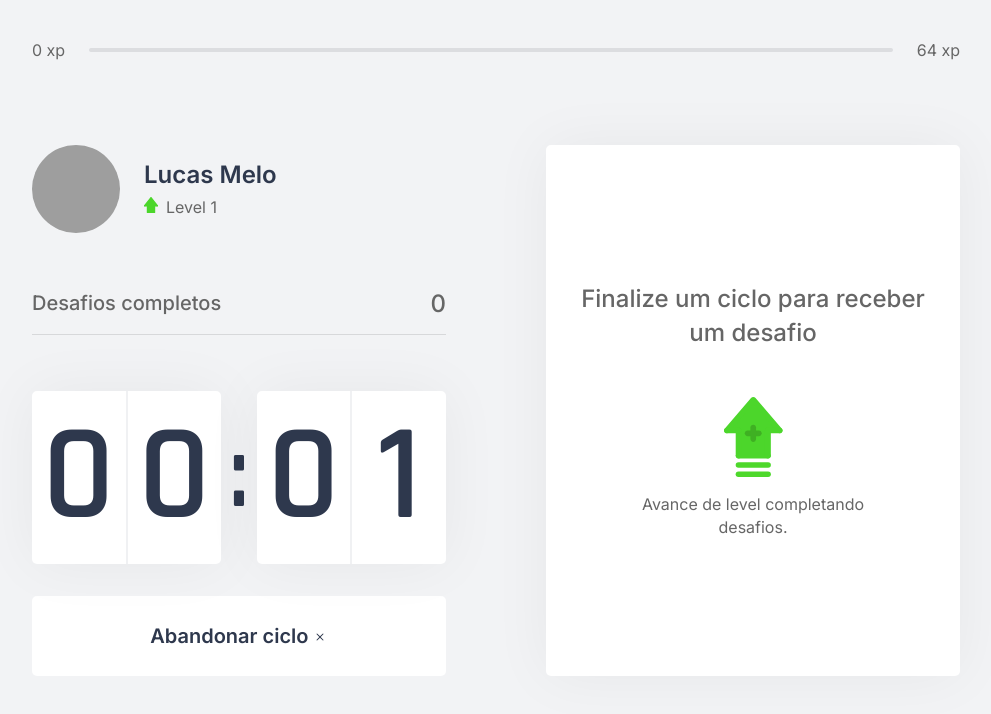
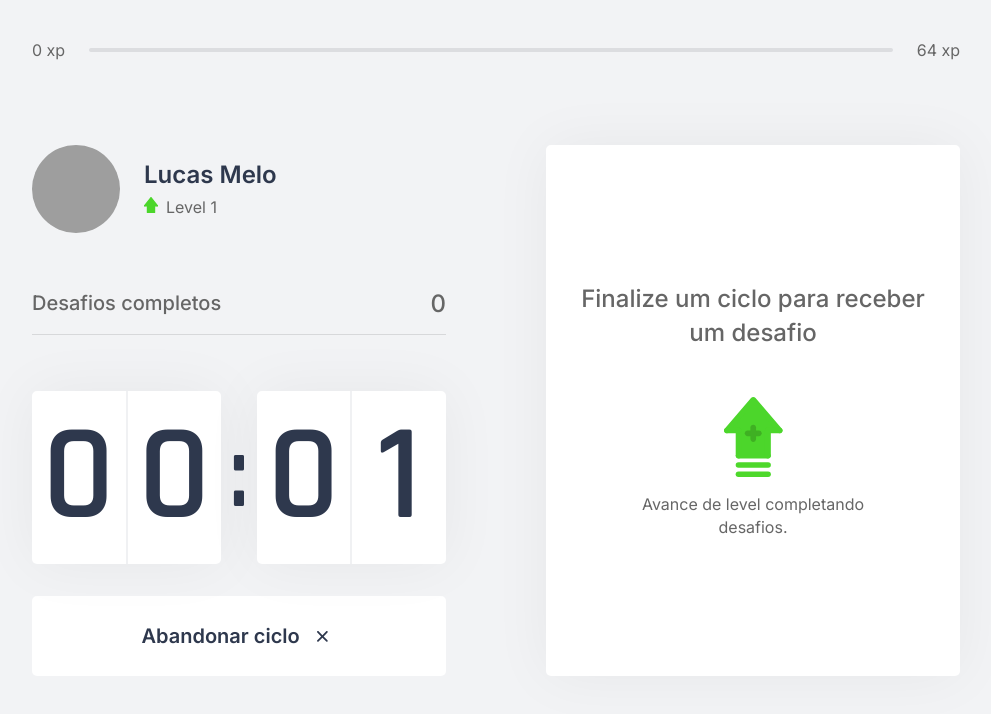
Before and after one commit to bordmelo/move-it, a Next.js app: page / in a window 1280 px wide. Both pictures are taken after a click on the button "Iniciar um ciclo". Shown: the top 714 px of the page, without its empty margins (144-1135 px from the left). Built offline with nearby package versions, Linux system fonts and the light colour scheme; grey boxes are pictures that could not be loaded.

Commit message:
change custom icons

```diff
--- a/src/components/Countdown.tsx
+++ b/src/components/Countdown.tsx
@@ -1,7 +1,7 @@
 import { useContext } from 'react';
 import { CountdownContext } from '../contexts/CountdownContext';
 
-import { BsFillPlayFill, BsX } from "react-icons/bs";
+import { IoIosPlay, IoIosCheckmarkCircle, IoIosClose } from "react-icons/io";
 
 import styles from '../styles/components/Countdown.module.css';
 
@@ -37,7 +37,7 @@ export function Countdown() {
           disabled
           className={styles.countdownButton}
         >
-          Ciclo encerrado
+          Ciclo encerrado <IoIosCheckmarkCircle style={{ marginLeft: '0.5rem', marginTop: '0.1rem', color: '#4cd62b' }} />
         </button>
       ) : (
         <>
@@ -47,7 +47,7 @@ export function Countdown() {
               className={`${styles.countdownButton} ${styles.countdownButtonActive}`}
               onClick={resetCountDown}
             >
-              Abandonar ciclo <BsX style={{ fontSize: '1rem', marginLeft: '0.2rem', marginTop: '0.15rem' }} />
+              Abandonar ciclo <IoIosClose style={{ fontSize: '1.8rem', marginLeft: '0.5rem', marginTop: '0.1rem' }} />
             </button>
           ) : (
             <button
@@ -55,7 +55,7 @@ export function Countdown() {
               className={styles.countdownButton}
               onClick={startCountdown}
             >
-              Iniciar um ciclo <BsFillPlayFill style={{ fontSize: '1rem', marginLeft: '0.2rem', marginTop: '0.15rem' }} />
+              Iniciar um ciclo <IoIosPlay style={{ marginLeft: '0.5rem', marginTop: '0.1rem' }} />
             </button>
           )}
         </>
```
